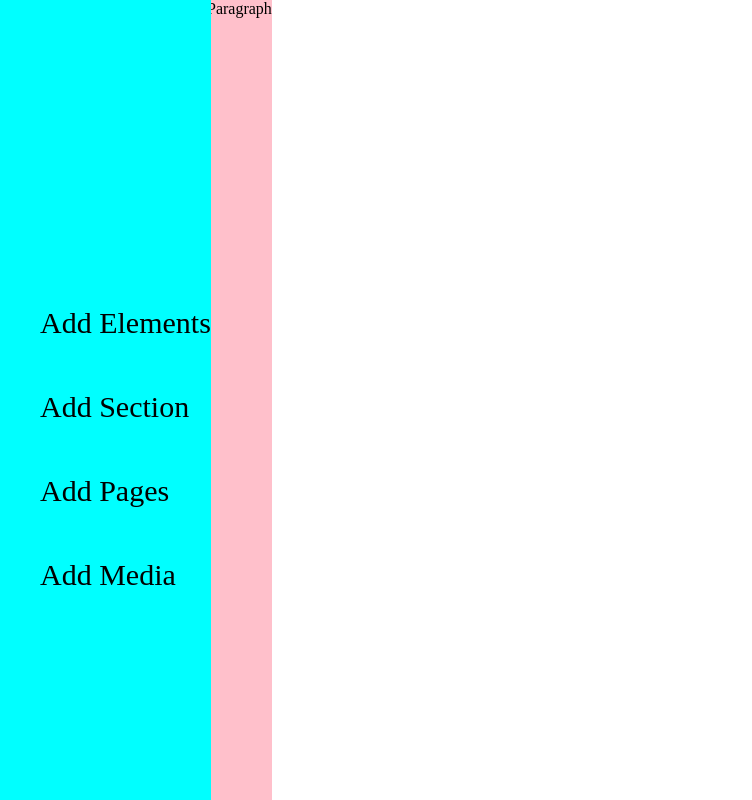
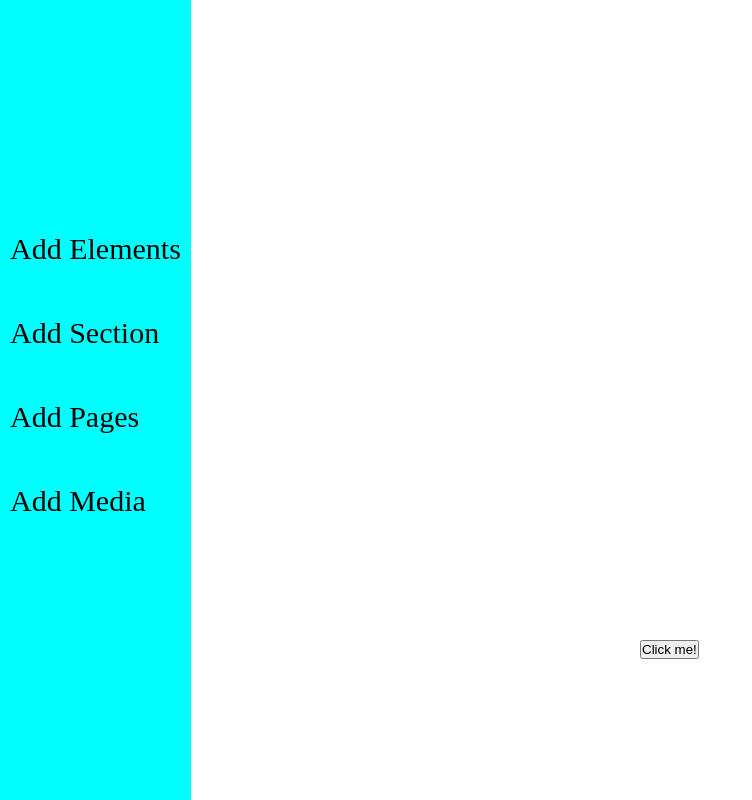
Before and after one commit to wsdwasdwawdw/practice, a plain HTML site: page builder.html in a window 1280 px wide. Shown: the whole page, without its empty margins (0-752 px from the left). Drawn offline with Linux system fonts and the light colour scheme.

Commit message:
added another js and styles

```diff
--- a/builder.html
+++ b/builder.html
@@ -7,12 +7,19 @@
     <style>
         *{
             margin: 0;
+            padding: 0;
+        }
+
+        html{
+            height: 100%;
+            width: 100%;
         }
         .sideNav{
+            display: flex;
             height: 100%;
             background-color: aqua;
-            padding-top: 20%;
             z-index: 1;
+            align-items: center;
             position: fixed;
         }
         .sideNav ul{
@@ -21,31 +28,71 @@
             font-size: 30px;
         }
         li{
-            margin-top: 50px;
-            margin-left: 0;
+            margin-bottom: 50px;
+            margin-left: 10px;
+            margin-right: 10px;
             left: 10px;
+
+            transition: .5s;
+        }
+
+        li:hover{
+            background-color: rgba(96, 99, 97, 0.6);
+            cursor: pointer;
+            border-radius: 10px;
         }
 
         .contents{
-            left: 207px;
+            left: 190px;
             position: fixed;
             background-color: pink;
             width: fit-content;
+            padding-top: 175%;
             height: 100%;
+            align-self: center;
+            visibility: collapse;
+        }
+
+        #p{
+            margin-right: 10px;
+            margin-left: 10px;
+        }
+        .container-tools{
+            display: flex;
+
+        }
+
+        button{
+            margin-left: 50%;
+            margin-top: 50%;
+        }
+
+        img{
+            width: 200px;
+            height: auto;
+            margin-left: 10px;
+            margin-right: 10px;
         }
     </style>
+    <script src="scripts/builder.js"></script>
 </head>
 <body>
-    <div class="sideNav">
-        <ul>
-            <li>Add Elements</li>
-            <li>Add Section</li>
-            <li>Add Pages</li>
-            <li>Add Media</li>
-        </ul>
+    <div class="container-tools">
+        <div class="sideNav">
+            <ul>
+                <li onclick='button("Elements")'>Add Elements</li>
+                <li onclick='button("Section")'>Add Section</li>
+                <li onclick='button("Pages")'>Add Pages</li>
+                <li onclick='button("Media")'>Add Media</li>
+            </ul>
+        </div>
+        <div class="contents" id="contents">
+            <div id="p">Paragraph</div>
+            <div id="pic"></div>
+        </div>
     </div>
-    <div class="contents">
-        <p>Paragraph</p>
-    </div>
+
+    <button onclick="button()">Click me!</button>
+
 </body>
 </html>
--- /dev/null
+++ b/scripts/builder.js
@@ -0,0 +1,16 @@
+
+
+function button(tool){
+    document.getElementById("contents").style.visibility = "visible";
+    document.getElementById("p").innerText = tool;
+
+    if(tool === "Elements"){
+        document.getElementById("pic").innerHTML = `
+            <img src="../images/nilou-genshin.gif"/>
+        `;
+    } else if(tool === "Section"){
+        document.getElementById("pic").innerHTML = `
+            <img src="../images/nilgif.gif"/>
+        `;
+    }
+}
```
